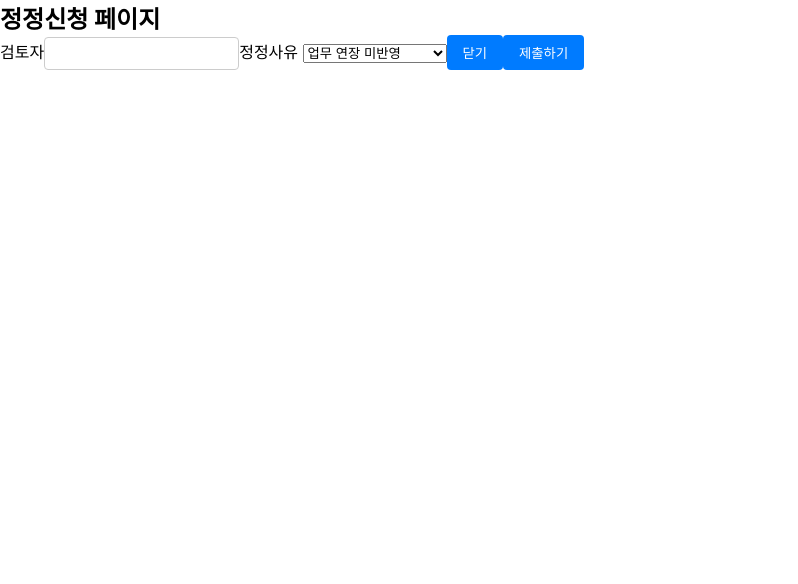
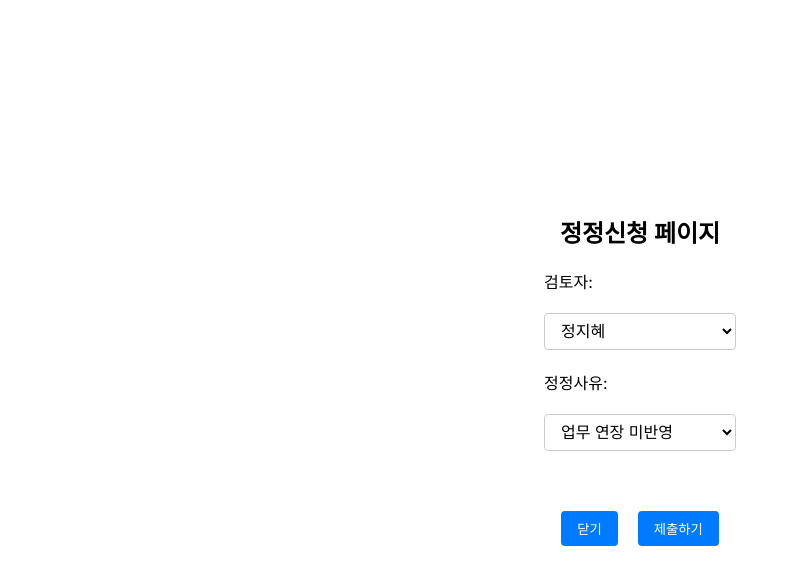
Before and after one commit to ohhhInFastcampus/toyproject2, a Next.js app: page /request in a window 1280 px wide. Shown: the top 584 px of the page, without its empty margins (0-798 px from the left). Built offline with nearby package versions, Linux system fonts and the light colour scheme.

Commit message:
TP-16 #done #comment 정정신청 셀렉트 컴포넌트

```diff
--- a/src/app/request/page.tsx
+++ b/src/app/request/page.tsx
@@ -1,24 +1,69 @@
 "use client";
 import Button from "@/components/Button";
 import Input from "@/components/Input";
+import styled from "styled-components";
+
+const StyledRequest = styled.div`
+  display: flex;
+  flex-direction: column;
+  justify-content: center;
+  align-items: center;
+  min-height: 100vh;
+  padding: 20px;
+  gap: 20px;
+`;
+
+const StyledSelect = styled.select`
+  width: 100%;
+  padding: 8px 12px;
+  margin: 20px 0;
+  border: 1px solid #ccc;
+  border-radius: 4px;
+  background-color: white;
+  font-size: 16px;
+  &:hover {
+    border-color: #888;
+  }
+  &:focus {
+    outline: none;
+    border-color: #555;
+  }
+`;
+
+const ButtonContainer = styled.div`
+  display: flex;
+  justify-content: center; // 가운데 정렬
+  gap: 20px;
+  margin: 40px 0;
+`;
 
 const RequestPage = () => {
   return (
-    <div>
+    <StyledRequest>
       <h2>정정신청 페이지</h2>
       <form>
-        <label> 검토자</label>
-        <Input id="reason" type="text" />
-        <label>정정사유 </label>
-        <select name="color">
-          <option value="overtime">업무 연장 미반영</option>
-          <option value="unpaid_leave">무급 휴가 사용 미반영</option>
-          <option value="holiday_work">휴일 근무 미반영</option>
-        </select>
-        <Button type="button">닫기</Button>
-        <Button type="submit">제출하기</Button>
+        <div>
+          <label htmlFor="reviewer">검토자:</label> <br />
+          <StyledSelect id="reviewer" name="reviewer">
+            <option value="manager">정지혜</option>
+            <option value="CTO">helpdesku</option>
+          </StyledSelect>
+        </div>
+        <div>
+          <label htmlFor="reason">정정사유:</label>
+          <br />
+          <StyledSelect id="reason" name="reason">
+            <option value="overtime">업무 연장 미반영</option>
+            <option value="unpaid_leave">무급 휴가 사용 미반영</option>
+            <option value="holiday_work">휴일 근무 미반영</option>
+          </StyledSelect>
+        </div>
+        <ButtonContainer>
+          <Button type="button">닫기</Button>
+          <Button type="submit">제출하기</Button>
+        </ButtonContainer>
       </form>
-    </div>
+    </StyledRequest>
   );
 };
 export default RequestPage;
```
